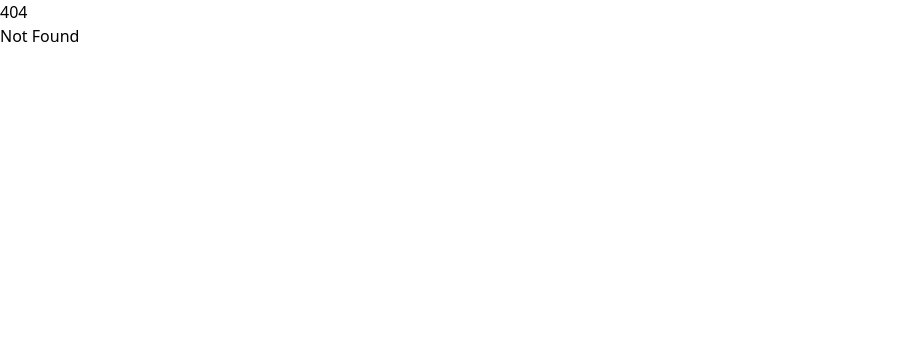
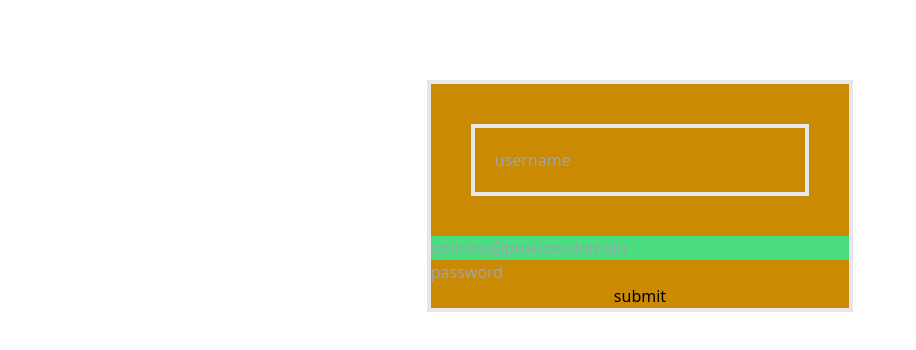
Before and after one commit to commandblock2/a-svelte-kit-project, a SvelteKit app in the folder a-svelte-kit-project/: page /sec-page in a window 1280 px wide. Before the commit this address had no page. Shown: the top 350 px of the page, without its empty margins (0-916 px from the left). Built offline with nearby package versions, Linux system fonts and the light colour scheme.

Commit message:
second page

```diff
--- a/a-svelte-kit-project/src/routes/+page.svelte
+++ b/a-svelte-kit-project/src/routes/+page.svelte
@@ -1,3 +1,5 @@
 <html>
     <a href="sign-in">sign-in</a>
+    <br>
+    <a href="sec-page">Second page</a>
 </html>
--- /dev/null
+++ b/a-svelte-kit-project/src/routes/sec-page/+page.svelte
@@ -0,0 +1,31 @@
+
+
+<form method="post" class="flex justify-center" action="?/signup">
+    <div
+        class="flex flex-col border-4 bg-yellow-600
+        lg:w-4/12 sm:w-8/12 m-20 p-30 w-auto"
+    >
+        <input
+            type="text"
+            name="username"
+            placeholder="username"
+            class="bg-inherit border-inherit border-4 m-10 p-5"
+        />
+
+        <input
+            type="text"
+            name="email"
+            placeholder="address@provider.domain"
+            class="flex-1 bg-green-400"
+        />
+
+        <input
+            type="password"
+            name="password"
+            placeholder="password"
+            class="shrink bg-inherit"
+        />
+
+        <button class="">submit</button>
+    </div>
+</form>
```
